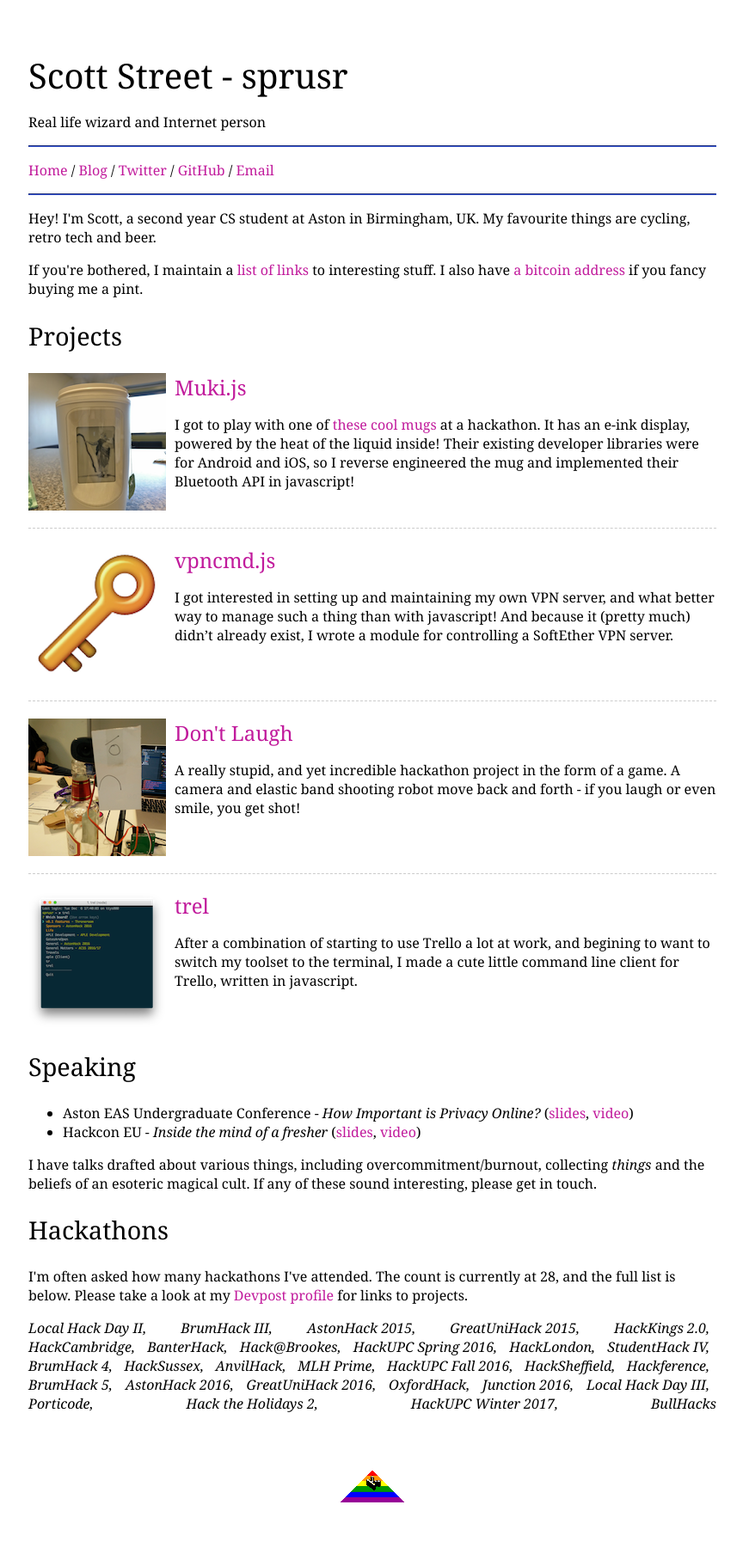
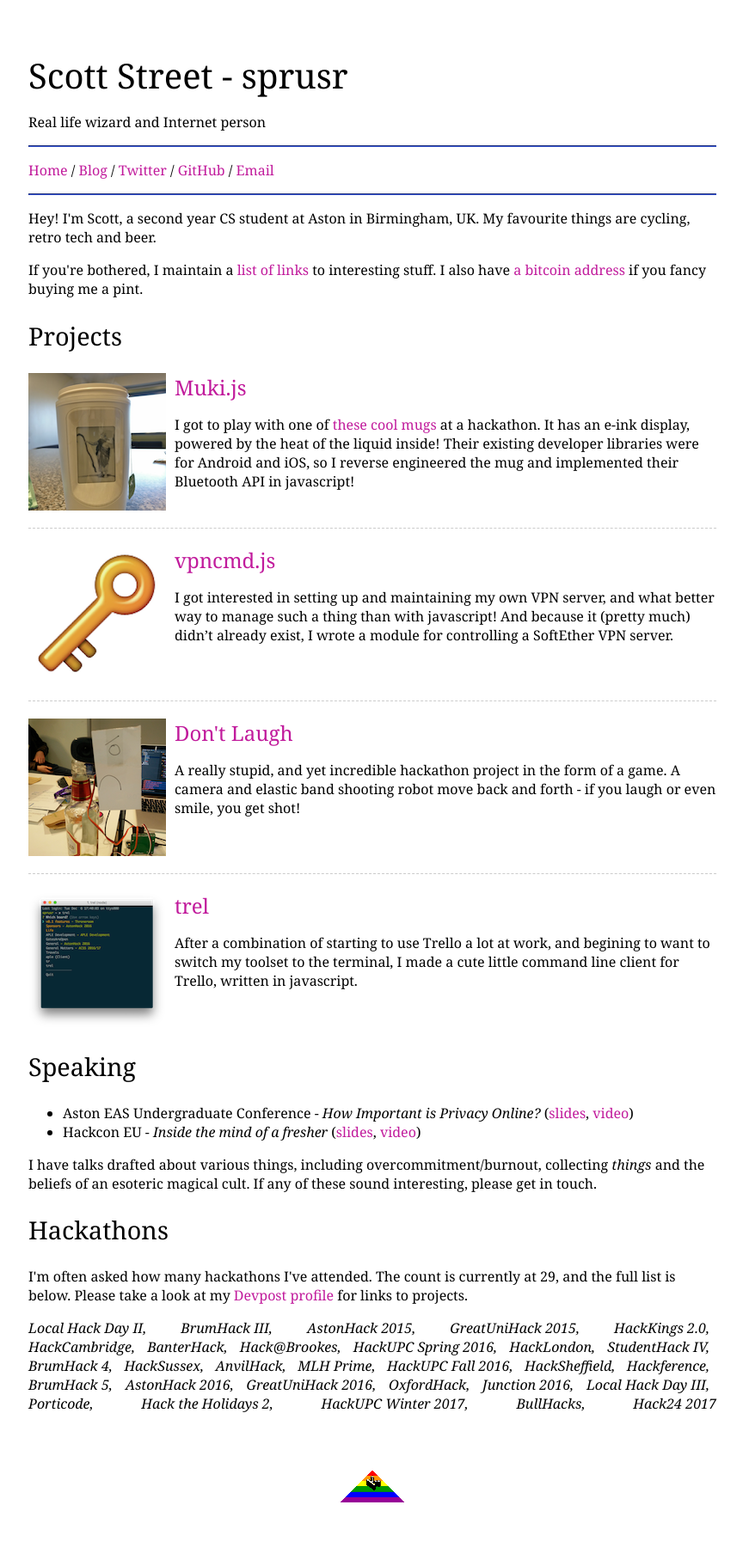
Before and after one commit to sprusr/sprusr.github.io, a Jekyll site: the page built from index.html, in a window 1280 px wide. Shown: the whole page at 86% size, without its empty margins (207-1071 px from the left). Built offline with Jekyll 4.4.1, drawn with Linux system fonts in a browser that asks for light colours.

Commit message:
Add Hack24 to hacks list

```diff
--- a/_config.yml
+++ b/_config.yml
@@ -79,6 +79,7 @@ hackathons:
   - title: Hack the Holidays 2
   - title: HackUPC Winter 2017
   - title: BullHacks
+  - title: Hack24 2017
 
 # Build settings
 markdown: kramdown
```
